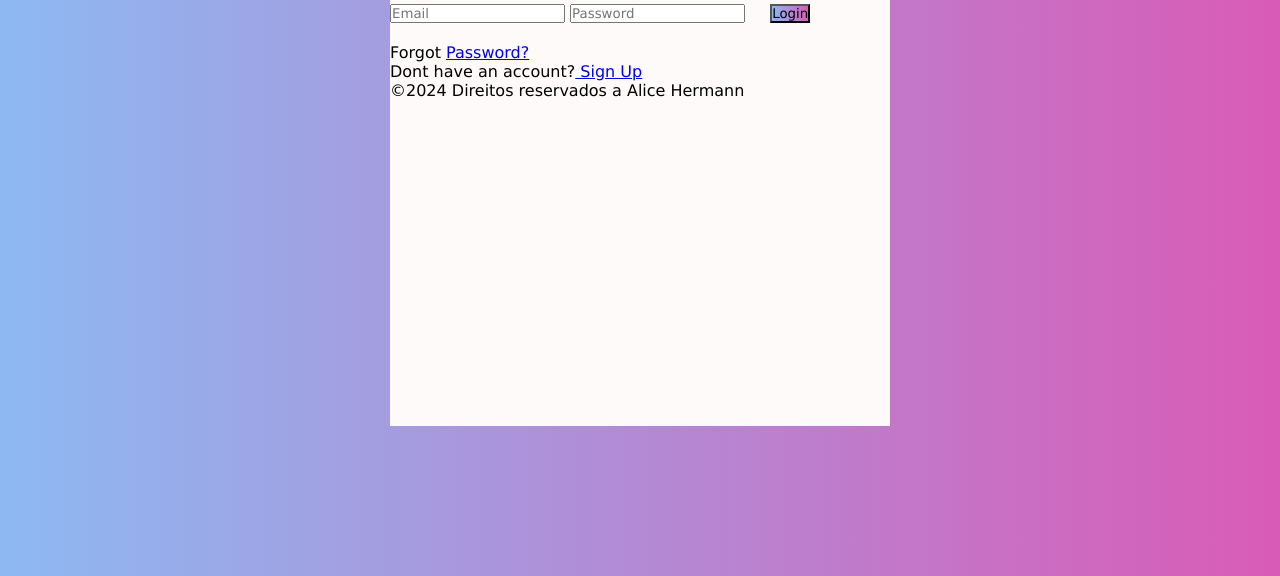
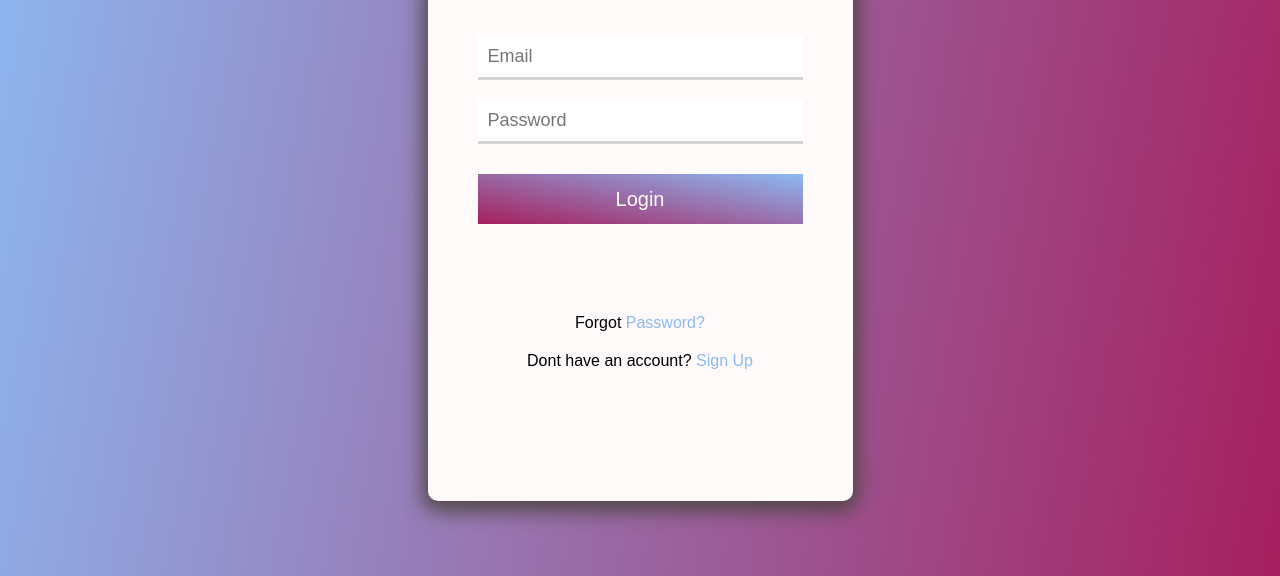
Before and after one commit to MoonHatsuki/Recriando_sites, a plain HTML site: page index.html in a window 1280 px wide. Shown: the part 224-800 px from the top of the page. Drawn offline with Linux system fonts and the light colour scheme.

Commit message:
alterando o style da tela do login

```diff
--- a/Style/indexStyle.css
+++ b/Style/indexStyle.css
@@ -1,29 +1,87 @@
-*{
+* {
     box-sizing: border-box;
     margin: 0;
     padding: 0;
-    font-family: 'Lucida Sans', 'Lucida Sans Regular', 'Lucida Grande', 'Lucida Sans Unicode', Geneva, Verdana, sans-serif ;
+    font-family: Arial, Helvetica, sans-serif;
+}
 
-}
-body{
-    background: linear-gradient(90deg, #8db9f2 0%,#d95bb7 100%);
+body {
+    background: linear-gradient(1900deg, #8db9f2 0%, #a61f5e 100%);
     width: 100%;
     min-height: 100vh;
     display: flex;
     justify-content: center;
     align-items: center;
 }
-.container{
-    background-color: snow;
-    width: 500px;
-    height: 500px;
+
+.header {
+    font-size: 40px;
+    text-align: center;
+    margin: 40px;
+    font-weight: bold;
 }
-.header{
-    font-size: 50px;
-    text-align: center;
-}
-.button{
-    background: linear-gradient(90deg, #8db9f2 0%,#d95bb7 100%);
-    margin: 20px;
+
+form {
+    display: flex;
+    flex-direction: column;
+    padding: 50px;
+
 
 }
+
+form input {
+    font-size: 18px;
+    margin: 10px 0px;
+    padding: 10px;
+    border: none;
+    border-bottom: solid lightgray 3px;
+
+}
+
+.container {
+    background-color: snow;
+    width: 425px;
+    height: 650px;
+    border-radius: 10px;
+    box-shadow: 0px 5px 20px 5px rgb(80, 71, 71);
+
+}
+
+button {
+    font-size: 20px;
+    color: snow;
+    background: linear-gradient(190deg, #8db9f2 0%, #a61f5e 100%);
+    text-decoration: none;
+    cursor: pointer;
+    width: 100%;
+    height: 50px;
+    border: none;
+}
+
+.botao {
+    margin-top: 20px;
+    display: flex;
+    justify-content: center;
+}
+
+button:hover {
+    background: linear-gradient(80deg, #8db9f2 0%, #a61f5e 100%);
+    text-transform: uppercase;
+}
+
+.fimPage {
+    text-align: center;
+    padding: 20px;
+    margin-top: 20px;
+}
+.senha{
+    margin-bottom: 20px;
+}
+.senha a{
+    text-decoration: none;
+    color: #8db9f2;
+}
+.signUp a{
+    text-decoration: none;
+    color: #8db9f2;
+}
--- a/index.html
+++ b/index.html
@@ -14,20 +14,22 @@
         <div class="header">
             Login
         </div>
-        <div class="formulario">
-            <!--Formularios-->
-            <input type="email" id="email" placeholder="Email">
-            <input type="senha" id="senha" placeholder="Password">
-            <button class="button" type="submit" value="submit">Login</button>
-            <div>Forgot
+        <!--Formularios-->
+        <form action="login">
+            <input type="email" id="email" placeholder="Email" required>
+
+            <input type="senha" id="senha" placeholder="Password" required>
+            <div class="botao">
+                <button type="submit">Login</button>
+            </div>
+        </form>
+        <div class="fimPage">
+            <div class="senha">Forgot
                 <a href="forPass.html">Password?</a>
             </div>
+            <div class="signUp">Dont have an account?<a href="signUp.html"> Sign Up</a>
+            </div>
         </div>
-        <class="signUp" div> Dont have an account?<a href="signUp.html"> Sign Up</a>
-            <footer>
-                <p>&copy;2024 Direitos reservados a Alice Hermann</p>
-            </footer>
-    </div>
 
 </body>
 
```
